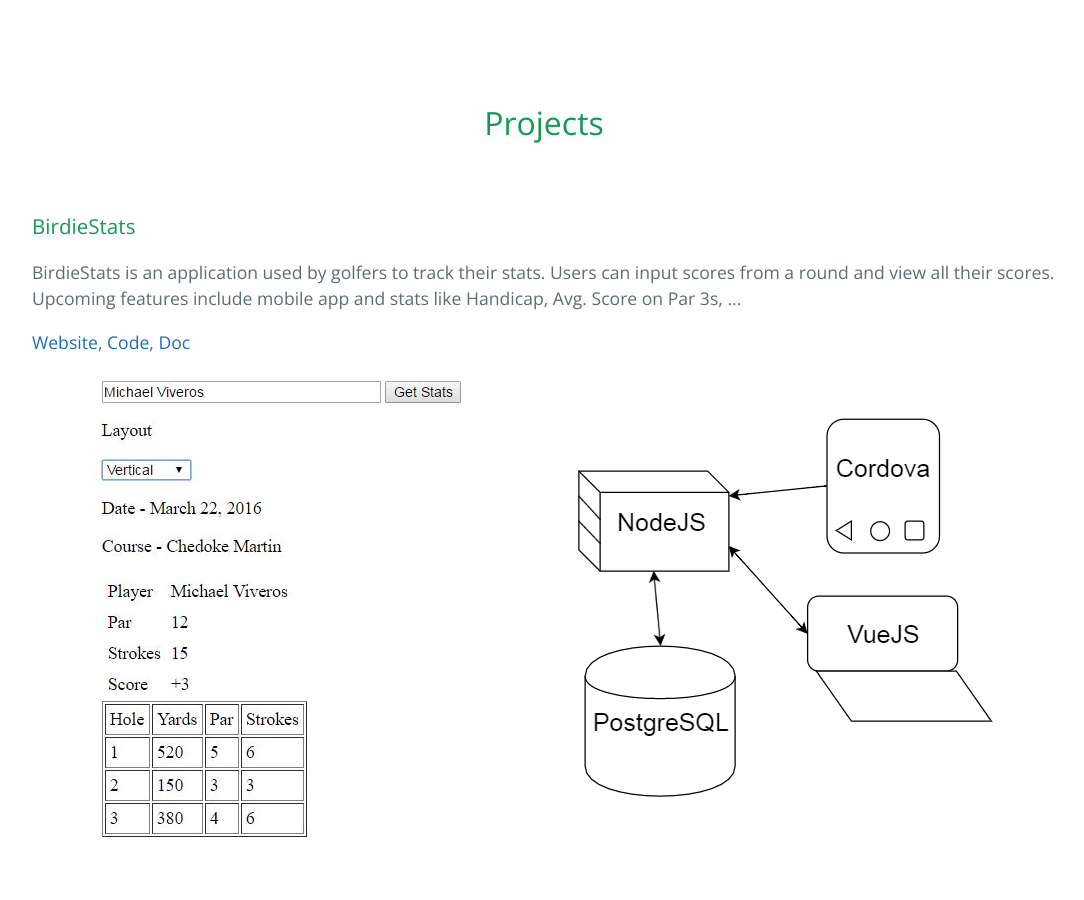
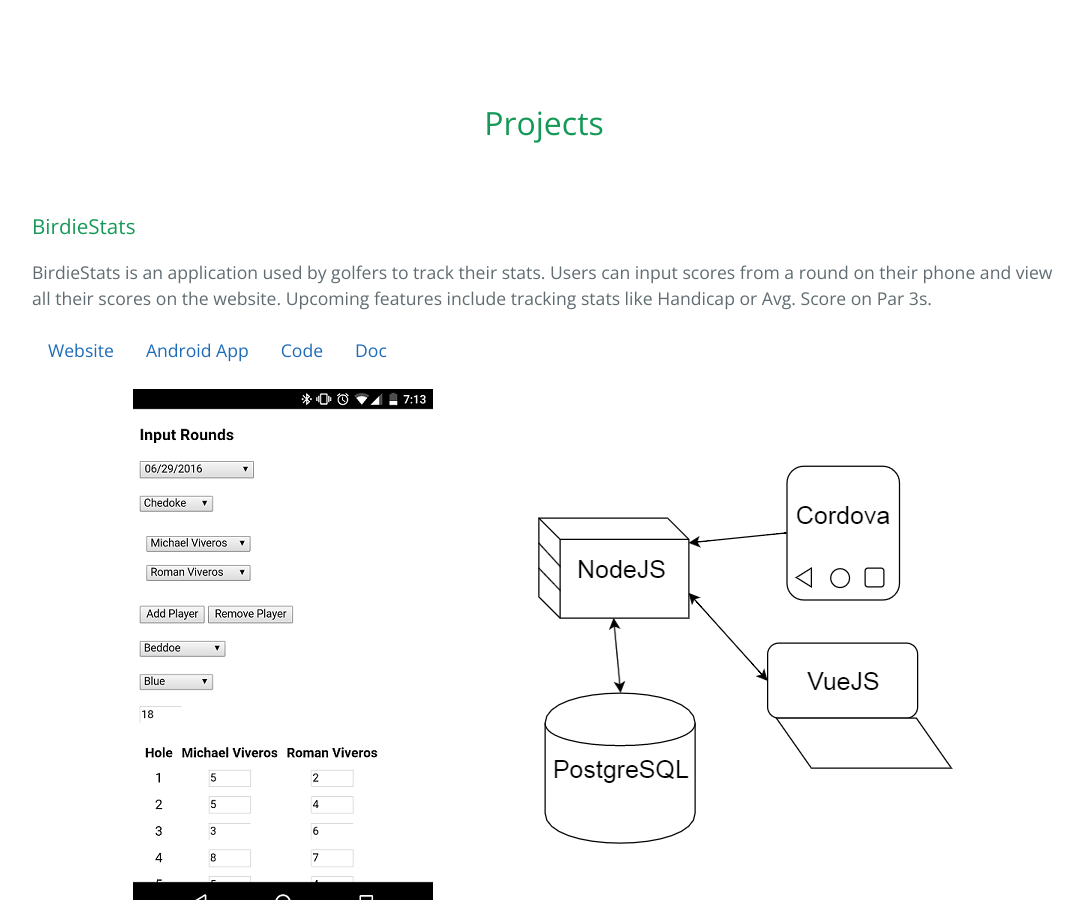
Before and after one commit to MichaelViveros/MichaelViveros.github.io, a Jekyll site: the page built from index.md, in a window 1280 px wide and 900 px high, scrolled down 1006 px. Shown: the whole window, without its empty margins (96-1180 px from the left). Built offline with Jekyll 4.4.1, drawn with Linux system fonts in a browser that asks for light colours.

Commit message:
Update BirdieStats screenshot

```diff
--- a/index.md
+++ b/index.md
@@ -12,12 +12,13 @@
 ## Projects
 
 ### BirdieStats
-BirdieStats is an application used by golfers to track their stats. Users can input scores from a round and view all their scores. Upcoming features include mobile app and stats like Handicap, Avg. Score on Par 3s, ...
+BirdieStats is an application used by golfers to track their stats. Users can input scores from a round on their phone and view all their scores on the website. Upcoming features include tracking stats like Handicap or Avg. Score on Par 3s.
 
-[Website](http://www.birdiestats.com), [Code](https://github.com/MichaelViveros/BirdieStats), [Doc](https://github.com/MichaelViveros/BirdieStats/tree/master/doc)
+----|----|----|----|
+[Website](http://www.birdiestats.com) | [Android App](https://play.google.com/store/apps/details?id=com.michaelviveros.BirdieStats&hl=en) | [Code](https://github.com/MichaelViveros/BirdieStats) | [Doc](https://github.com/MichaelViveros/BirdieStats/tree/master/doc)
 
 <p align="center">
-  <img src="../images/Screenshot.jpg" hspace="50" style="vertical-align: middle;">
+  <img src="../images/Screenshot2.png" hspace="50" style="vertical-align: middle;">
   <img src="../images/BirdieStats_Architecture.png" hspace="50" style="vertical-align: middle;">
 </p>
 
```
Also changed, not shown: images/Screenshot2.png (added).
